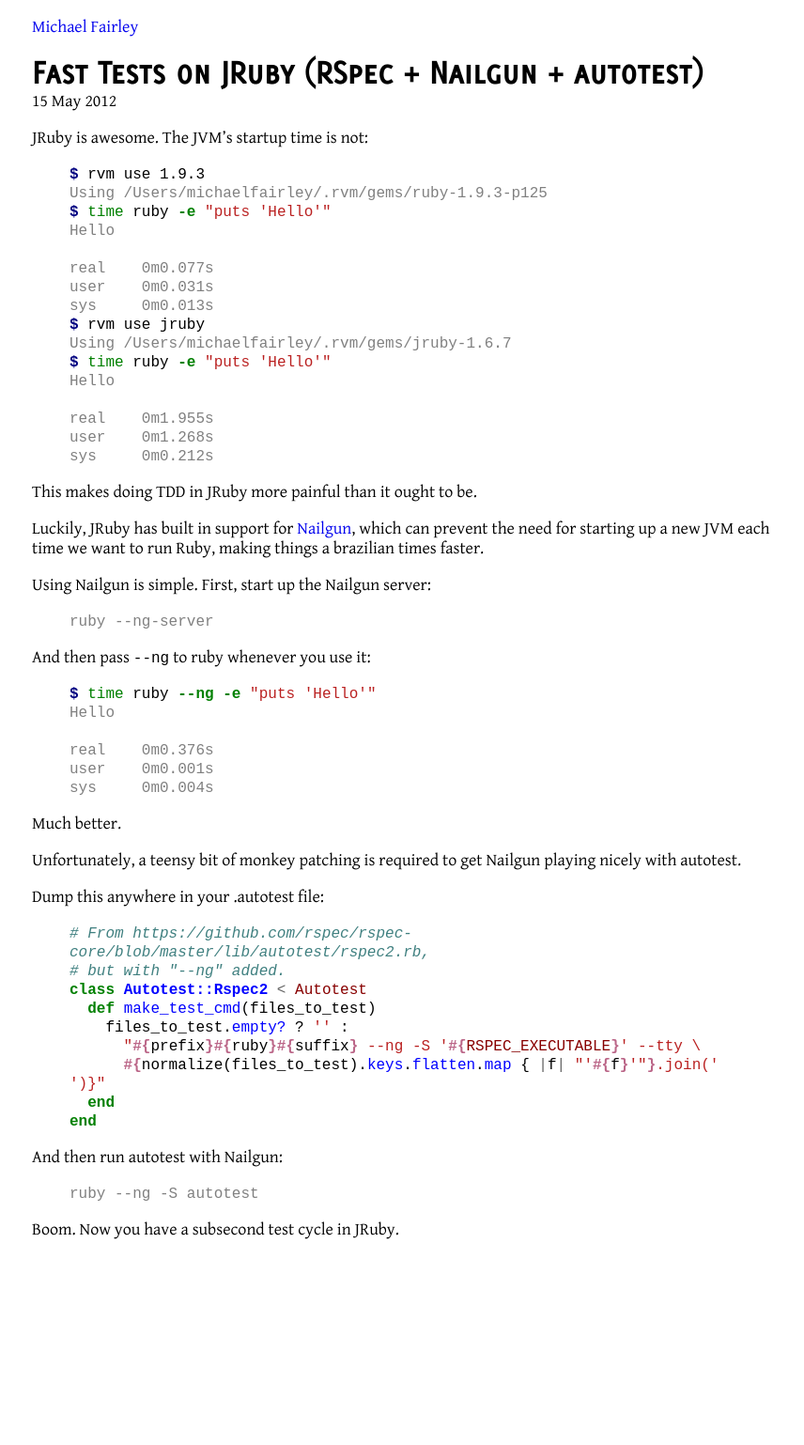
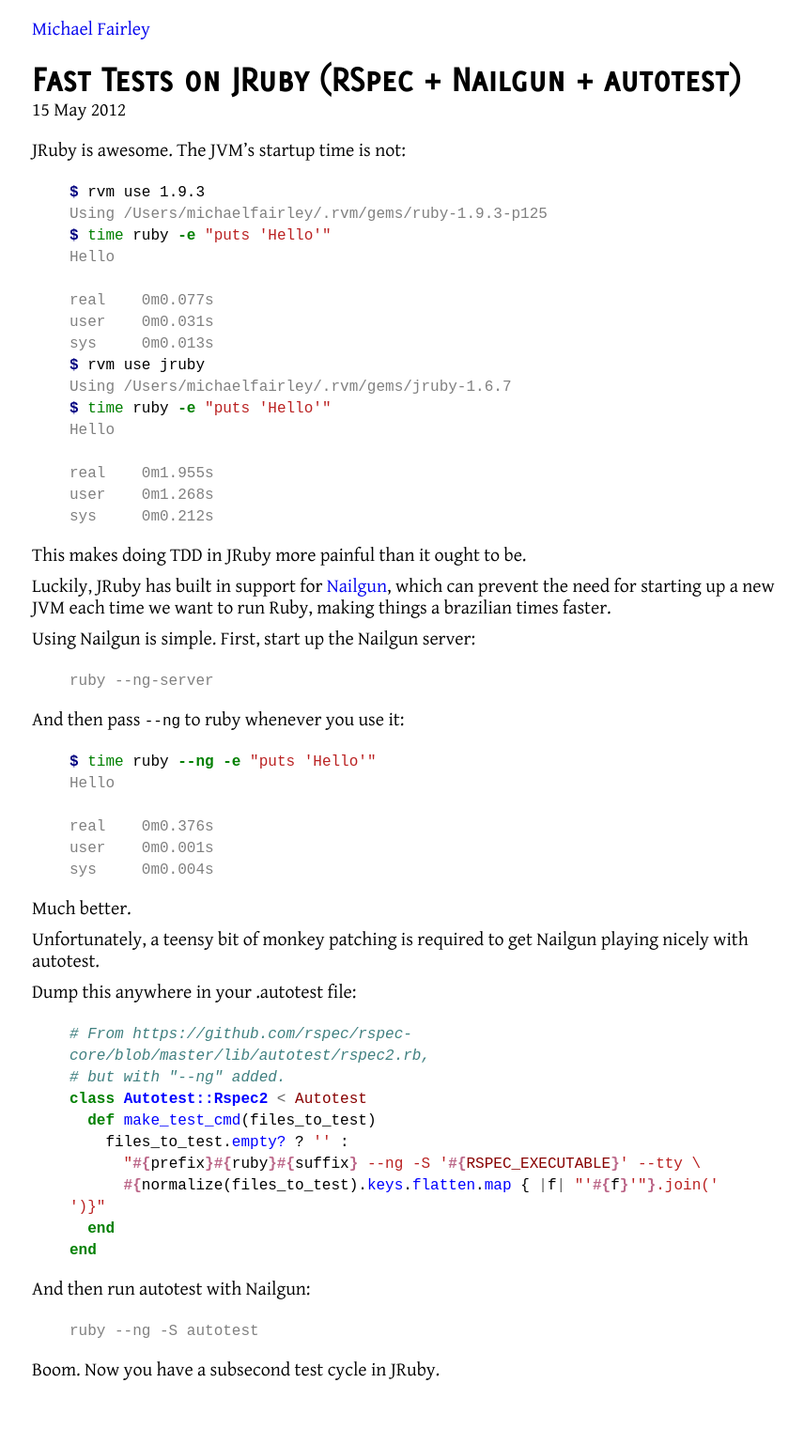
Before and after one commit to michaelfairley/michaelfairley.com, a Jekyll site: the page built from _posts/2012-05-15-fast-tests-on-jruby.md, in a window 1280 px wide. Shown: the whole page at 94% size, without its empty margins (206-1062 px from the left). Built offline with Jekyll 4.4.1, drawn with Linux system fonts in a browser that asks for light colours; before the commit the page ends 1395 px from its top, so only the background shows below that.

```diff
--- a/_layouts/base.html
+++ b/_layouts/base.html
@@ -1,6 +1,7 @@
 <!DOCTYPE HTML>
 <html>
 <head>
+<meta charset="utf-8">
 <title>{{ page.title }} | m12y.com</title>
 <link rel="stylesheet" type="text/css" href="/css/m12y.css" />
 <script type="text/javascript">
--- a/_layouts/default.html
+++ b/_layouts/default.html
@@ -2,6 +2,6 @@
 layout: base
 ---
 <div id="container">
-  <p><a href="/">Michael Fairley<a></p>
+  <p id="header"><a href="/">Michael Fairley<a></p>
   {{ content }}
 </div>
--- a/css/m12y.css
+++ b/css/m12y.css
@@ -56,7 +56,7 @@
 
 body {
   font-family: "GentiumBasicRegular", "Sabon Lt Std", "Hoefler Text", "Palatino Linotype", "Book Antiqua", serif;
-  font-size: 18px;
+  font-size: 20px;
 }
 
 h1,h2,h3,h4,h5,h6 {
@@ -65,11 +65,33 @@ h1,h2,h3,h4,h5,h6 {
 }
 
 h2 {
-  font-size: 36px;
+  font-size: 38px;
+}
+
+h3 {
+  font-size: 32px;
+  margin-top: 1em;
+}
+
+h4 {
+  font-size: 26px;
+  margin-top: .8em;
 }
 
 a {
   text-decoration: none;
+}
+
+p {
+  margin: .5em 0;
+}
+
+p.date {
+  margin-bottom: 1em;
+}
+
+p#header {
+  margin: 1em 0;
 }
 
 #container {
```
Also changed, not shown: _posts/2013-12-16-clueless-postmortem.md (added, +33 -0 lines).
